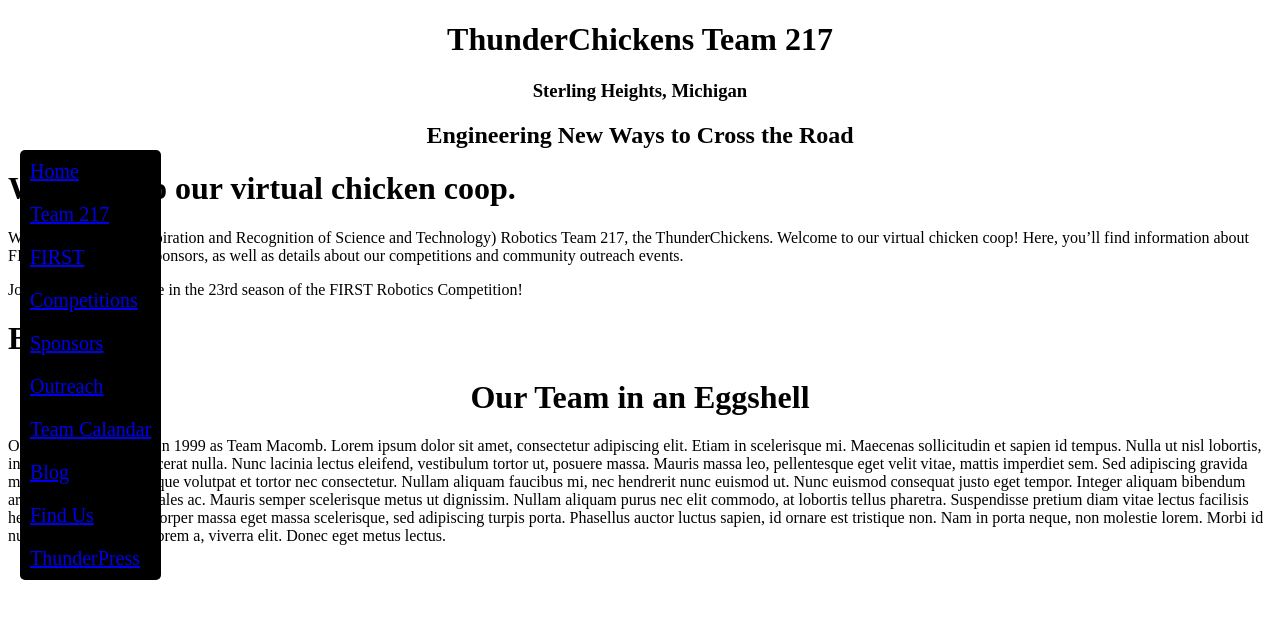
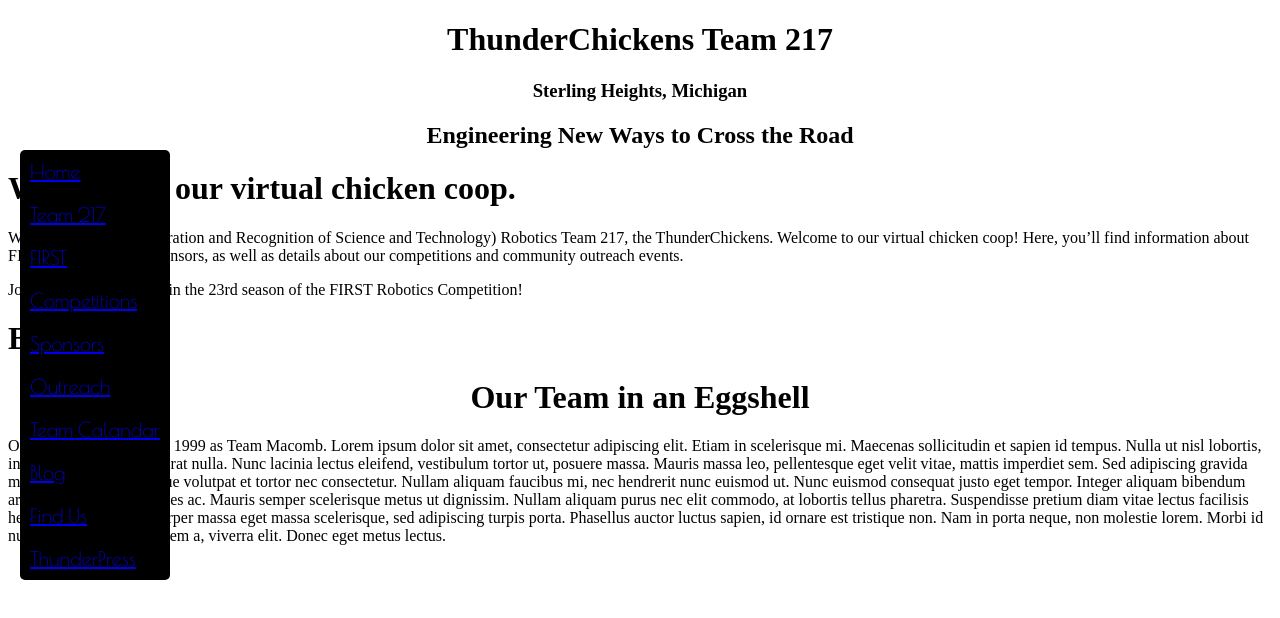
Before and after one commit to tina98/thunderchickens, a plain HTML site: page index.html in a window 1280 px wide. Drawn offline with nearby package versions, Linux system fonts and the light colour scheme.

Commit message:
Update main.css

```diff
--- a/css/main.css
+++ b/css/main.css
@@ -5,6 +5,7 @@
   background-color: black;
   color: white;
   border-radius: 5px;
+  font-family: 'Poiret One', cursive;
 }
 #nav li{
   padding: 10px 10px 10px;
```
